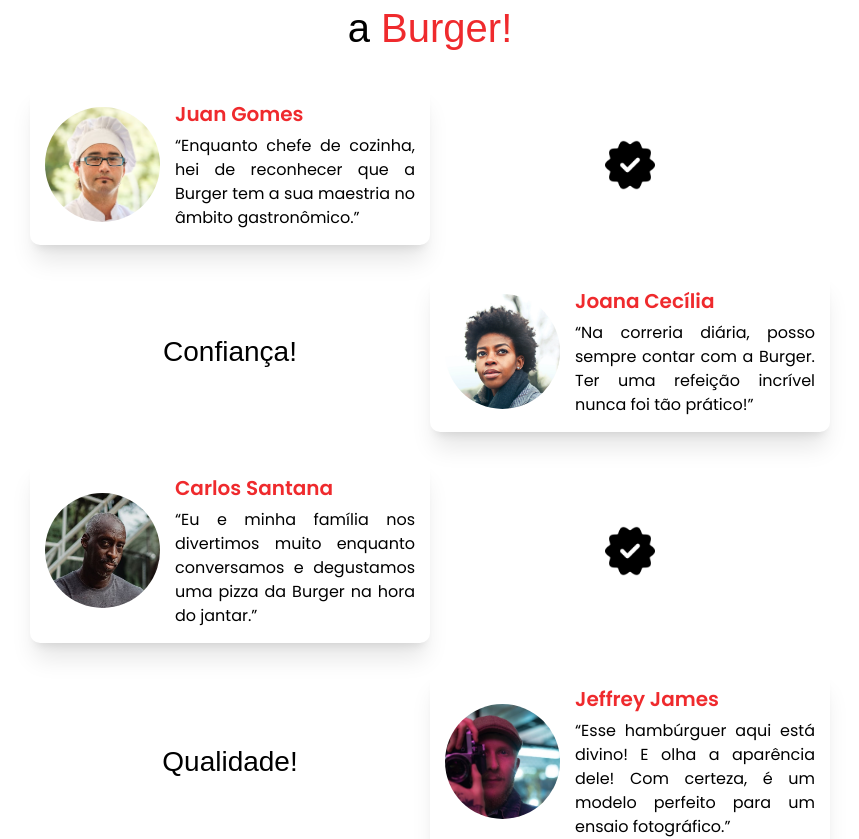
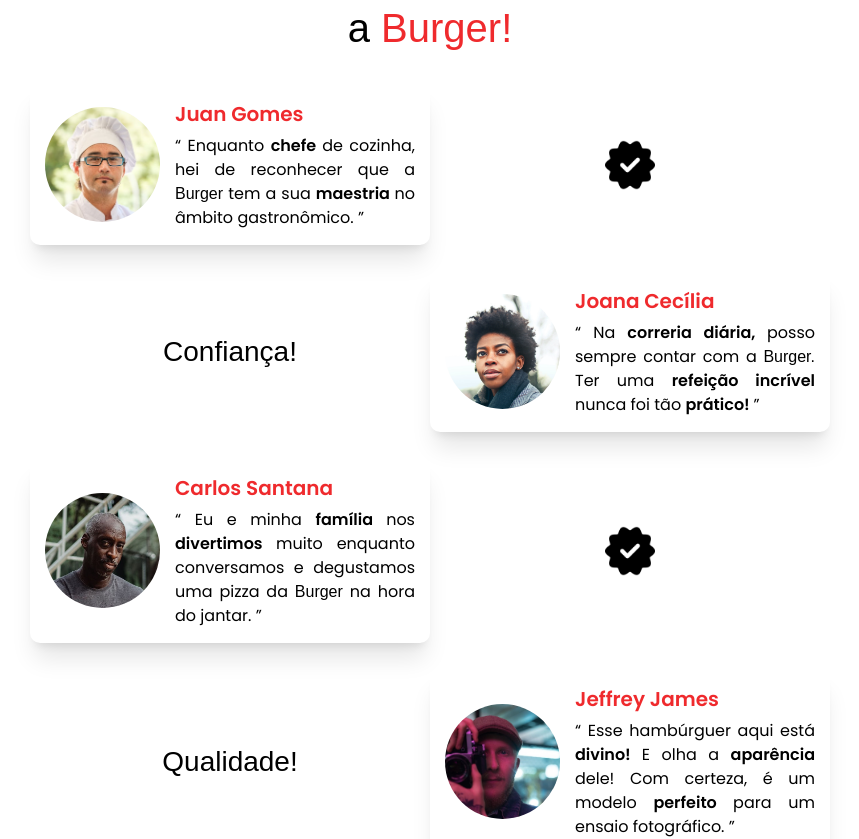
Before and after one commit to Joa0Gustav0/online-menu-app, a Next.js app: page / in a window 1280 px wide. Shown: the part 1720-2559 px from the top of the page, without its empty margins (210-1069 px from the left). Built offline with nearby package versions, Linux system fonts and the light colour scheme; a web font is replaced by a local one.

Commit message:
created a feature for bolding specifics substrings from the reviews's containers according to setted keywords

```diff
--- a/app/ui/Reviews/Reviews.tsx
+++ b/app/ui/Reviews/Reviews.tsx
@@ -30,7 +30,7 @@ function Reviews({
         <Title text="Algumas avaliações sobre a" span="Burger!" textColor={theme.textColor} />
         <ul className="flex flex-col items-center gap-[26px] max-w-[800px] m-auto mt-[26px]">
           {reviews.map((review, i) => (
-            <ReviewsContainer key={"review-" + i} review={review} color={theme.textColor} pos={i} />
+            <ReviewsContainer key={"review-" + i} review={review} color={theme.textColor} pos={i} keywords={["chefe", "Burger", "Burger.", "maestria", "correria", "diária,", "refeição", "incrível", "prático!", "família", "divertimos", "divino!", "aparência", "perfeito"]} />
           ))}
         </ul>
       </div>
--- a/app/ui/Reviews/ReviewsContainer.tsx
+++ b/app/ui/Reviews/ReviewsContainer.tsx
@@ -5,6 +5,7 @@ function ReviewsContainer({
   review,
   color,
   pos,
+  keywords,
 }: {
   review: {
     picture: string;
@@ -14,8 +15,12 @@ function ReviewsContainer({
     word?: string;
   },
   color: string,
-  pos: number
+  pos: number,
+  keywords: string[]
 }) {
+
+  const subStrings = review.content.split(" " || "." || "“" || "”");
+
   return (
     <li className="flex justify-between w-full">
       <aside className={`${pos % 2 !== 0 ? "order-last" : "order-first"} flex items-center gap-[15px] w-1/2 p-[15px] bg-white rounded-[10px] shadow-xl`}>
@@ -28,7 +33,15 @@ function ReviewsContainer({
         />
         <div className="flex flex-col gap-[5px]">
           <h1 className={`${color} text-[20px] font-semibold`}>{review.name}</h1>
-          <p className="text-justify">{review.content}</p>
+          <p className="text-justify">
+            {subStrings.map((subString, i) => !keywords.includes(subString)
+            ? (<span key={"word-" + i}>{subString} </span>)
+            : subString === "Burger"
+            ? (<span key={"word-" + i} className={secondaryFont.className}>{subString} </span>)
+            : subString === "Burger."
+            ? (<span key={"word-" + i} className={secondaryFont.className}>{subString} </span>)
+            : (<span key={"word-" + i} className="font-semibold">{subString} </span>))}
+          </p>
         </div>
       </aside>
       <aside className="relative flex justify-center items-center w-1/2">
```
Also changed, not shown: app/ui/Reviews/reviews.json (+4 -4 lines).
